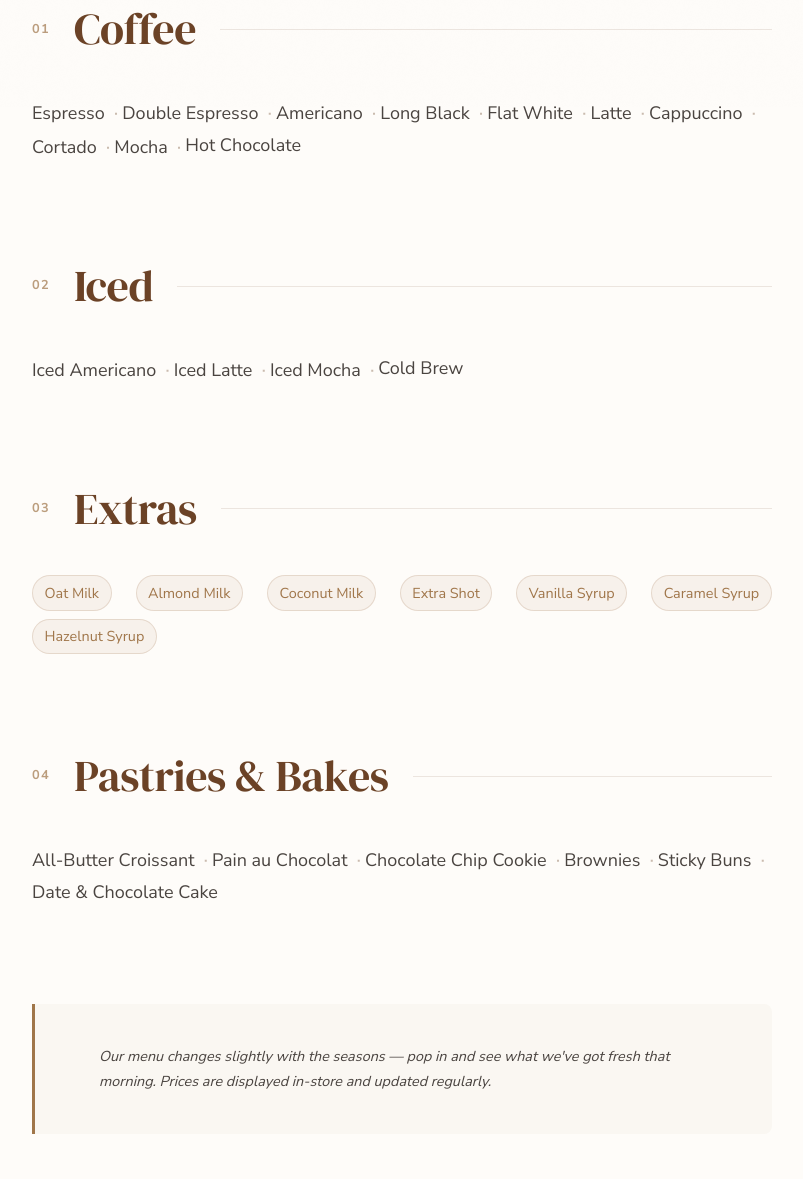
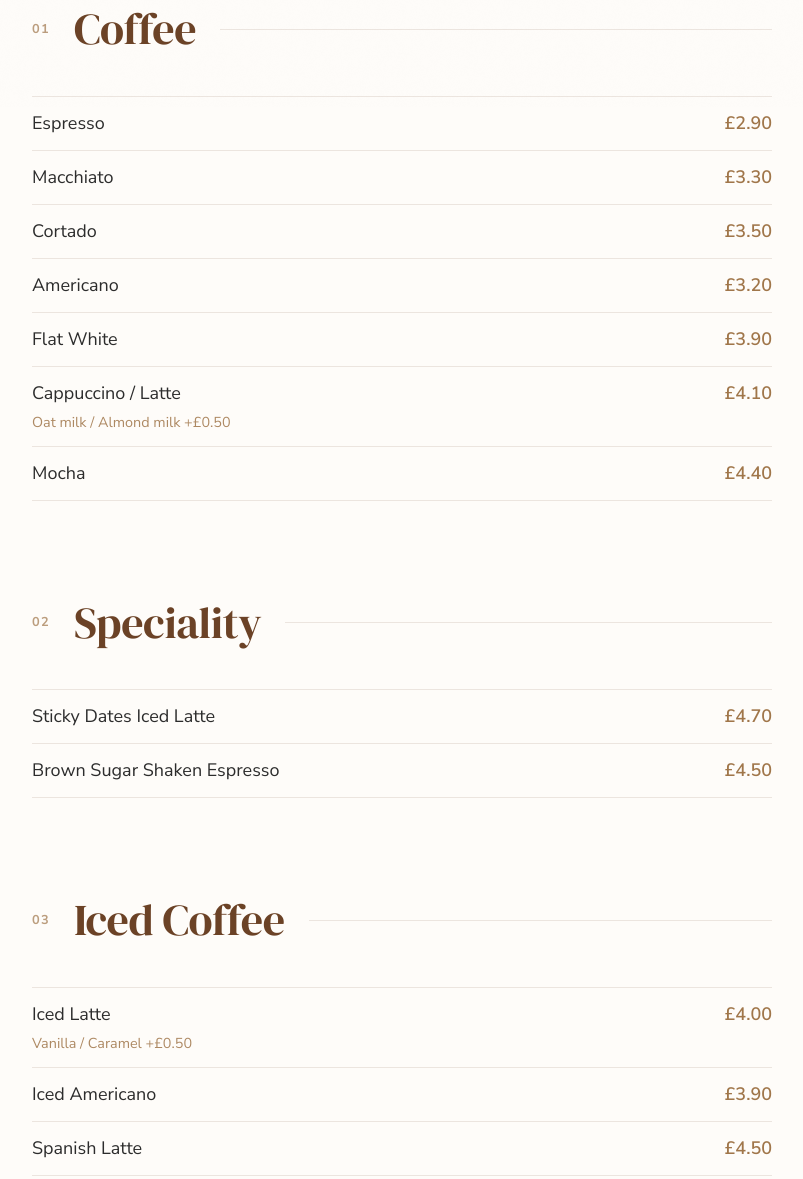
Before and after one commit to zaid5678/kayancoffee, a website built with Vite: page menu.html in a window 1280 px wide. Shown: the part 693-1872 px from the top of the page, without its empty margins (238-1041 px from the left). Built offline with nearby package versions, Linux system fonts and the light colour scheme.

Commit message:
Replace menu with full price list in GBP

```diff
--- a/menu.html
+++ b/menu.html
@@ -86,8 +86,7 @@
         <p class="menu-hero__label">What we serve</p>
         <h1 class="menu-hero__title page-enter page-enter--delay-1">Our Menu</h1>
         <p class="menu-hero__subtitle page-enter page-enter--delay-2">
-          Carefully sourced beans, freshly baked each morning. Prices are
-          updated in-store daily.
+          Carefully sourced beans and freshly baked pastries, seven days a week.
         </p>
       </div>
     </section>
@@ -103,75 +102,136 @@
             <h2 class="menu-section__title" id="menu-coffee">Coffee</h2>
             <div class="menu-section__line"></div>
           </div>
-          <ul class="menu-items" aria-label="Coffee drinks">
-            <li class="menu-item">Espresso</li>
-            <li class="menu-item">Double Espresso</li>
-            <li class="menu-item">Americano</li>
-            <li class="menu-item">Long Black</li>
-            <li class="menu-item">Flat White</li>
-            <li class="menu-item">Latte</li>
-            <li class="menu-item">Cappuccino</li>
-            <li class="menu-item">Cortado</li>
-            <li class="menu-item">Mocha</li>
-            <li class="menu-item">Hot Chocolate</li>
+          <ul class="menu-price-list" aria-label="Coffee drinks">
+            <li class="menu-price-row">
+              <span class="menu-price-name">Espresso</span>
+              <span class="menu-price-amount">£2.90</span>
+            </li>
+            <li class="menu-price-row">
+              <span class="menu-price-name">Macchiato</span>
+              <span class="menu-price-amount">£3.30</span>
+            </li>
+            <li class="menu-price-row">
+              <span class="menu-price-name">Cortado</span>
+              <span class="menu-price-amount">£3.50</span>
+            </li>
+            <li class="menu-price-row">
+              <span class="menu-price-name">Americano</span>
+              <span class="menu-price-amount">£3.20</span>
+            </li>
+            <li class="menu-price-row">
+              <span class="menu-price-name">Flat White</span>
+              <span class="menu-price-amount">£3.90</span>
+            </li>
+            <li class="menu-price-row">
+              <span class="menu-price-name">
+                Cappuccino / Latte
+                <span class="menu-price-note">Oat milk / Almond milk +£0.50</span>
+              </span>
+              <span class="menu-price-amount">£4.10</span>
+            </li>
+            <li class="menu-price-row">
+              <span class="menu-price-name">Mocha</span>
+              <span class="menu-price-amount">£4.40</span>
+            </li>
           </ul>
         </section>
 
-        <!-- Iced -->
-        <section class="menu-section fade-up fade-up--delay-1" aria-labelledby="menu-iced">
+        <!-- Speciality -->
+        <section class="menu-section fade-up fade-up--delay-1" aria-labelledby="menu-speciality">
           <div class="menu-section__header">
             <span class="menu-section__number">02</span>
-            <h2 class="menu-section__title" id="menu-iced">Iced</h2>
+            <h2 class="menu-section__title" id="menu-speciality">Speciality</h2>
             <div class="menu-section__line"></div>
           </div>
-          <ul class="menu-items" aria-label="Iced drinks">
-            <li class="menu-item">Iced Americano</li>
-            <li class="menu-item">Iced Latte</li>
-            <li class="menu-item">Iced Mocha</li>
-            <li class="menu-item">Cold Brew</li>
+          <ul class="menu-price-list" aria-label="Speciality drinks">
+            <li class="menu-price-row">
+              <span class="menu-price-name">Sticky Dates Iced Latte</span>
+              <span class="menu-price-amount">£4.70</span>
+            </li>
+            <li class="menu-price-row">
+              <span class="menu-price-name">Brown Sugar Shaken Espresso</span>
+              <span class="menu-price-amount">£4.50</span>
+            </li>
           </ul>
         </section>
 
-        <!-- Extras -->
-        <section class="menu-section fade-up fade-up--delay-2" aria-labelledby="menu-extras">
+        <!-- Iced Coffee -->
+        <section class="menu-section fade-up fade-up--delay-2" aria-labelledby="menu-iced">
           <div class="menu-section__header">
             <span class="menu-section__number">03</span>
-            <h2 class="menu-section__title" id="menu-extras">Extras</h2>
+            <h2 class="menu-section__title" id="menu-iced">Iced Coffee</h2>
             <div class="menu-section__line"></div>
           </div>
-          <div class="menu-extras" aria-label="Extras and additions">
-            <span class="menu-extra-tag">Oat Milk</span>
-            <span class="menu-extra-tag">Almond Milk</span>
-            <span class="menu-extra-tag">Coconut Milk</span>
-            <span class="menu-extra-tag">Extra Shot</span>
-            <span class="menu-extra-tag">Vanilla Syrup</span>
-            <span class="menu-extra-tag">Caramel Syrup</span>
-            <span class="menu-extra-tag">Hazelnut Syrup</span>
-          </div>
+          <ul class="menu-price-list" aria-label="Iced coffee drinks">
+            <li class="menu-price-row">
+              <span class="menu-price-name">
+                Iced Latte
+                <span class="menu-price-note">Vanilla / Caramel +£0.50</span>
+              </span>
+              <span class="menu-price-amount">£4.00</span>
+            </li>
+            <li class="menu-price-row">
+              <span class="menu-price-name">Iced Americano</span>
+              <span class="menu-price-amount">£3.90</span>
+            </li>
+            <li class="menu-price-row">
+              <span class="menu-price-name">Spanish Latte</span>
+              <span class="menu-price-amount">£4.50</span>
+            </li>
+          </ul>
         </section>
 
-        <!-- Pastries -->
-        <section class="menu-section fade-up fade-up--delay-1" aria-labelledby="menu-pastries">
+        <!-- Non Coffee -->
+        <section class="menu-section fade-up" aria-labelledby="menu-noncoffee">
           <div class="menu-section__header">
             <span class="menu-section__number">04</span>
-            <h2 class="menu-section__title" id="menu-pastries">Pastries &amp; Bakes</h2>
+            <h2 class="menu-section__title" id="menu-noncoffee">Non Coffee</h2>
             <div class="menu-section__line"></div>
           </div>
-          <ul class="menu-items" aria-label="Pastries and baked goods">
-            <li class="menu-item">All-Butter Croissant</li>
-            <li class="menu-item">Pain au Chocolat</li>
-            <li class="menu-item">Chocolate Chip Cookie</li>
-            <li class="menu-item">Brownies</li>
-            <li class="menu-item">Sticky Buns</li>
-            <li class="menu-item">Date &amp; Chocolate Cake</li>
+          <ul class="menu-price-list" aria-label="Non-coffee drinks">
+            <li class="menu-price-row">
+              <span class="menu-price-name">54.5% Hot Chocolate</span>
+              <span class="menu-price-amount">£3.90</span>
+            </li>
+            <li class="menu-price-row">
+              <span class="menu-price-name">Iced Vanilla Matcha</span>
+              <span class="menu-price-amount">£4.50</span>
+            </li>
+            <li class="menu-price-row">
+              <span class="menu-price-name">Karak Chai</span>
+              <span class="menu-price-amount">£3.00</span>
+            </li>
+            <li class="menu-price-row">
+              <span class="menu-price-name">Teas</span>
+              <span class="menu-price-amount">£2.90</span>
+            </li>
+          </ul>
+        </section>
+
+        <!-- Smoothies -->
+        <section class="menu-section fade-up fade-up--delay-1" aria-labelledby="menu-smoothies">
+          <div class="menu-section__header">
+            <span class="menu-section__number">05</span>
+            <h2 class="menu-section__title" id="menu-smoothies">Smoothies</h2>
+            <div class="menu-section__line"></div>
+          </div>
+          <ul class="menu-price-list" aria-label="Smoothies">
+            <li class="menu-price-row">
+              <span class="menu-price-name">Tropical Twist</span>
+              <span class="menu-price-amount">£4.00</span>
+            </li>
+            <li class="menu-price-row">
+              <span class="menu-price-name">Very Berry</span>
+              <span class="menu-price-amount">£4.00</span>
+            </li>
           </ul>
         </section>
 
         <!-- Note -->
         <div class="menu-note fade-up">
           <p>
-            Our menu changes slightly with the seasons — pop in and see what we've got fresh
-            that morning. Prices are displayed in-store and updated regularly.
+            All prices include VAT. Our menu changes slightly with the seasons — pop in and see what we've got fresh that morning.
           </p>
         </div>
 
--- a/src/styles/main.css
+++ b/src/styles/main.css
@@ -1004,7 +1004,6 @@ p {
 
 .menu-item::after {
   content: ' · ';
-  color: var(--brown-border);
   color: rgba(107, 66, 38, 0.35);
   padding: 0 0.2em;
   font-size: 1.1em;
@@ -1012,6 +1011,49 @@ p {
 
 .menu-item:last-child::after {
   display: none;
+}
+
+/* Price-list layout */
+.menu-price-list {
+  display: flex;
+  flex-direction: column;
+  gap: 0;
+}
+
+.menu-price-row {
+  display: flex;
+  justify-content: space-between;
+  align-items: baseline;
+  gap: var(--space-md);
+  padding: 0.7em 0;
+  border-bottom: 1px solid var(--brown-border);
+}
+
+.menu-price-row:first-child {
+  border-top: 1px solid var(--brown-border);
+}
+
+.menu-price-name {
+  font-size: var(--text-md);
+  color: var(--charcoal);
+  font-weight: 500;
+}
+
+.menu-price-note {
+  font-size: var(--text-sm);
+  color: var(--brown-warm);
+  font-weight: 400;
+  margin-top: 0.1em;
+  display: block;
+  opacity: 0.85;
+}
+
+.menu-price-amount {
+  font-size: var(--text-md);
+  color: var(--brown-warm);
+  font-weight: 600;
+  white-space: nowrap;
+  flex-shrink: 0;
 }
 
 /* Extras grid */
```
